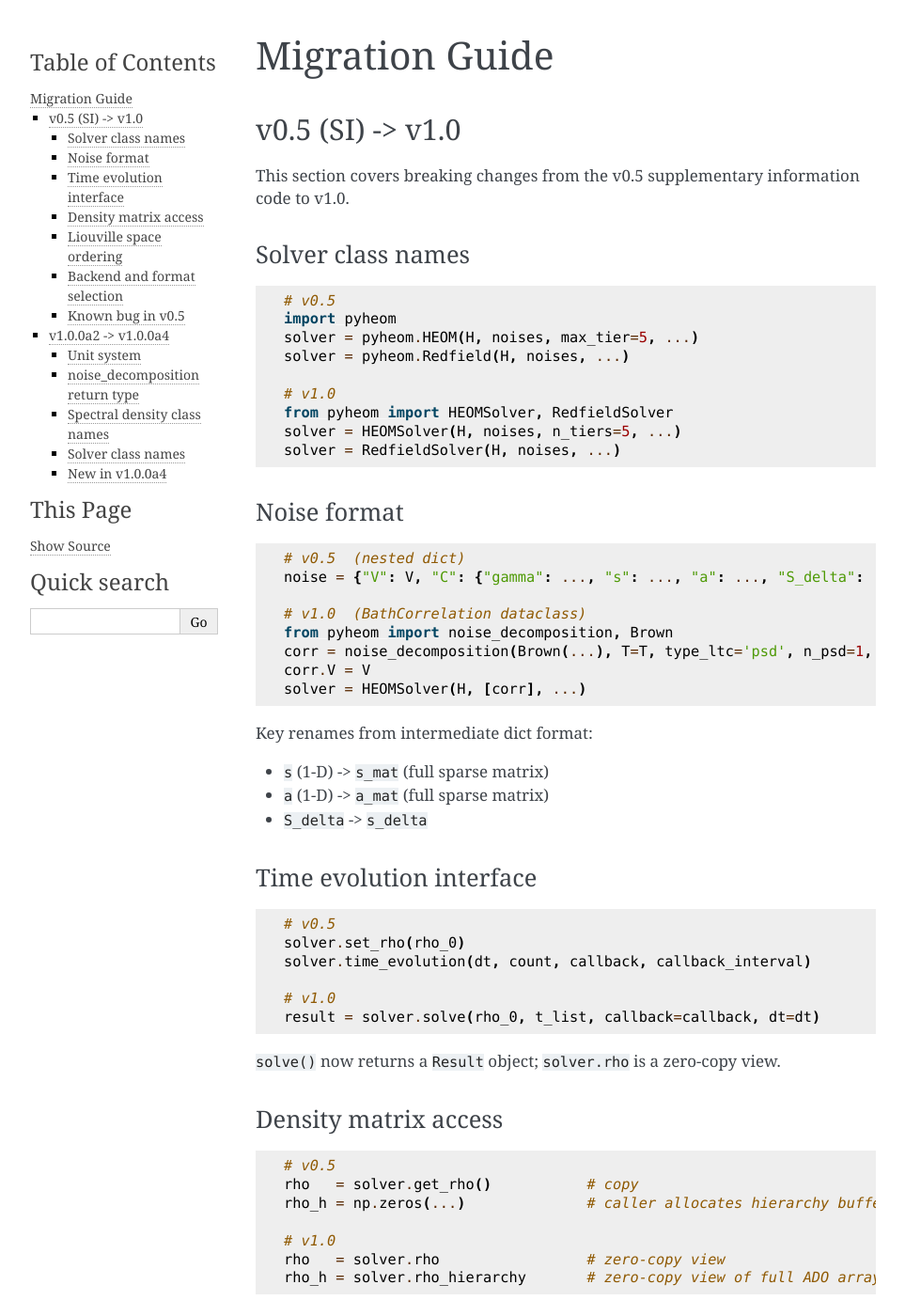
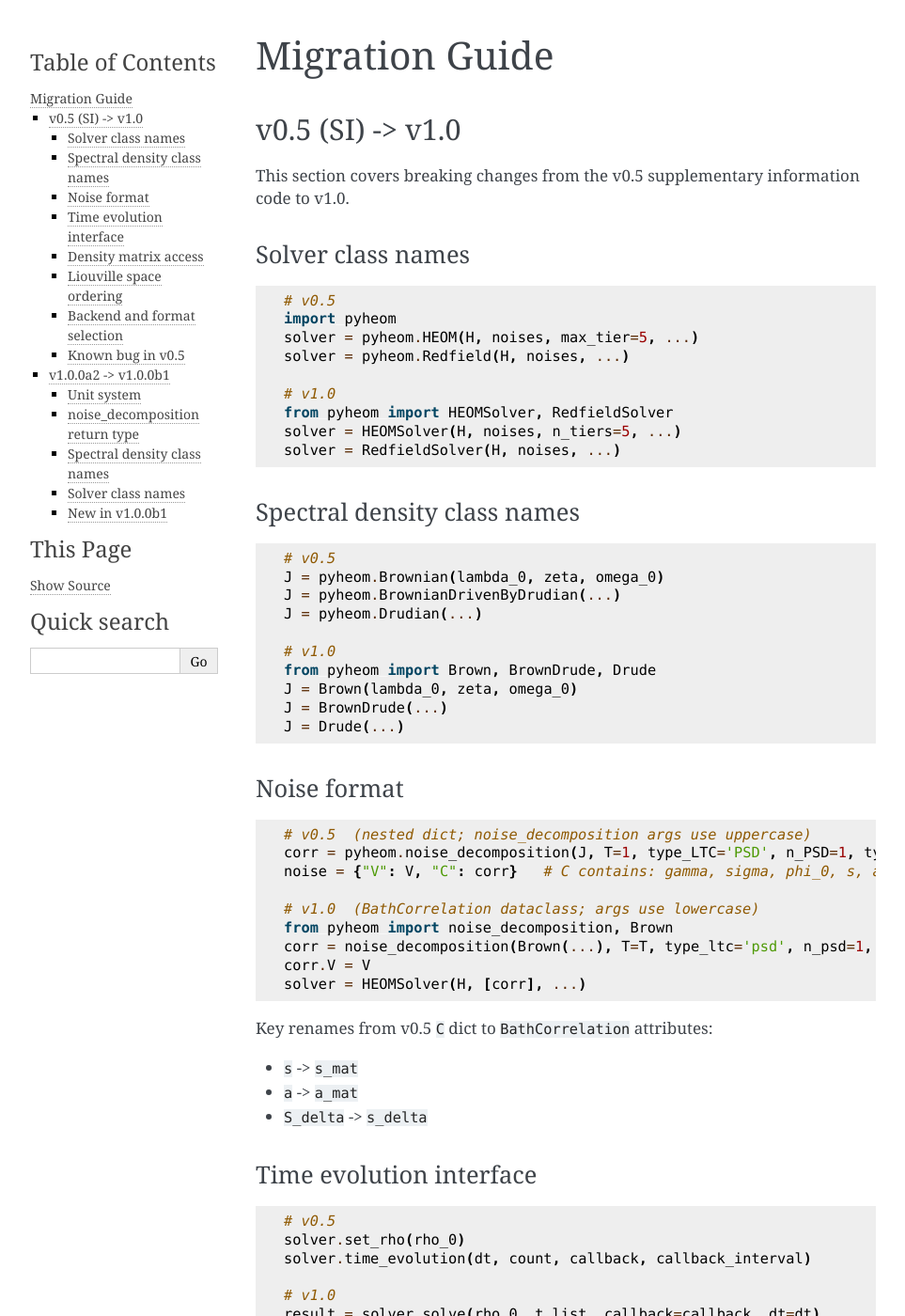
Before and after one commit to tatsushi-ikeda/pyheom, a Sphinx documentation site: the page built from docs/migration.md, in a window 1280 px wide and 1400 px high. Shown: the whole window at 94% size, without its empty margins (148-1111 px from the left). Built offline with Sphinx 7.4.7, drawn with Linux system fonts in a browser that asks for light colours; some of the changed text lies outside the part shown.

Commit message:
docs: fix and complete migration guide for v1.0.0b1

````diff
--- a/docs/migration.md
+++ b/docs/migration.md
@@ -18,23 +18,39 @@ solver = HEOMSolver(H, noises, n_tiers=5, ...)
 solver = RedfieldSolver(H, noises, ...)
 ```
 
+### Spectral density class names
+
+```python
+# v0.5
+J = pyheom.Brownian(lambda_0, zeta, omega_0)
+J = pyheom.BrownianDrivenByDrudian(...)
+J = pyheom.Drudian(...)
+
+# v1.0
+from pyheom import Brown, BrownDrude, Drude
+J = Brown(lambda_0, zeta, omega_0)
+J = BrownDrude(...)
+J = Drude(...)
+```
+
 ### Noise format
 
 ```python
-# v0.5  (nested dict)
-noise = {"V": V, "C": {"gamma": ..., "s": ..., "a": ..., "S_delta": ...}}
+# v0.5  (nested dict; noise_decomposition args use uppercase)
+corr = pyheom.noise_decomposition(J, T=1, type_LTC='PSD', n_PSD=1, type_PSD='N-1/N')
+noise = {"V": V, "C": corr}   # C contains: gamma, sigma, phi_0, s, a, S_delta
 
-# v1.0  (BathCorrelation dataclass)
+# v1.0  (BathCorrelation dataclass; args use lowercase)
 from pyheom import noise_decomposition, Brown
 corr = noise_decomposition(Brown(...), T=T, type_ltc='psd', n_psd=1, type_psd='n-1/n')
 corr.V = V
 solver = HEOMSolver(H, [corr], ...)
 ```
 
-Key renames from intermediate dict format:
+Key renames from v0.5 `C` dict to `BathCorrelation` attributes:
 
-- `s` (1-D) -> `s_mat` (full sparse matrix)
-- `a` (1-D) -> `a_mat` (full sparse matrix)
+- `s` -> `s_mat`
+- `a` -> `a_mat`
 - `S_delta` -> `s_delta`
 
 ### Time evolution interface
@@ -91,7 +107,7 @@ solver = HEOMSolver(..., engine='CUDA', device=0, format='dense', space='Hilbert
 
 ---
 
-## v1.0.0a2 -> v1.0.0a4
+## v1.0.0a2 -> v1.0.0b1
 
 These changes apply to users of the intermediate master-branch releases.
 
@@ -108,7 +124,7 @@ import pyheom
 pyheom.units['energy'] = pyheom.unit.wavenumber
 pyheom.units['time']   = pyheom.unit.femtosecond
 
-# v1.0.0a4
+# v1.0.0b1
 solver = HEOMSolver(H, [corr], ..., units={'energy': unit.wavenumber,
                                            'time':   unit.femtosecond})
 ```
@@ -120,7 +136,7 @@ solver = HEOMSolver(H, [corr], ..., units={'energy': unit.wavenumber,
 corr = noise_decomposition(J, T=T, type_ltc='none')
 solver = HEOMSolver(H, [dict(V=V, **corr)], ...)
 
-# v1.0.0a4  (returns BathCorrelation dataclass)
+# v1.0.0b1  (returns BathCorrelation dataclass)
 corr   = noise_decomposition(J, T=T, type_ltc='none')
 corr.V = V
 solver = HEOMSolver(H, [corr], ...)
@@ -134,7 +150,7 @@ Dict-style access (`corr['gamma']`) is no longer supported; use `corr.gamma`.
 # v1.0.0a2
 from pyheom import drude, brown, overdamped_brown, brown_drude
 
-# v1.0.0a4
+# v1.0.0b1
 from pyheom import Drude, Brown, OverdampedBrown, BrownDrude
 ```
 
@@ -146,13 +162,13 @@ from pyheom import heom_solver, redfield_solver
 solver = heom_solver(H, [corr], ...)
 solver = redfield_solver(H, [corr], ...)
 
-# v1.0.0a4
+# v1.0.0b1
 from pyheom import HEOMSolver, RedfieldSolver
 solver = HEOMSolver(H, [corr], ...)
 solver = RedfieldSolver(H, [corr], ...)
 ```
 
-### New in v1.0.0a4
+### New in v1.0.0b1
 
 - `solve()` returns `Result(times, expect)`.
 - `e_ops=[O_1, ...]` collects expectation values at each output time.
````
